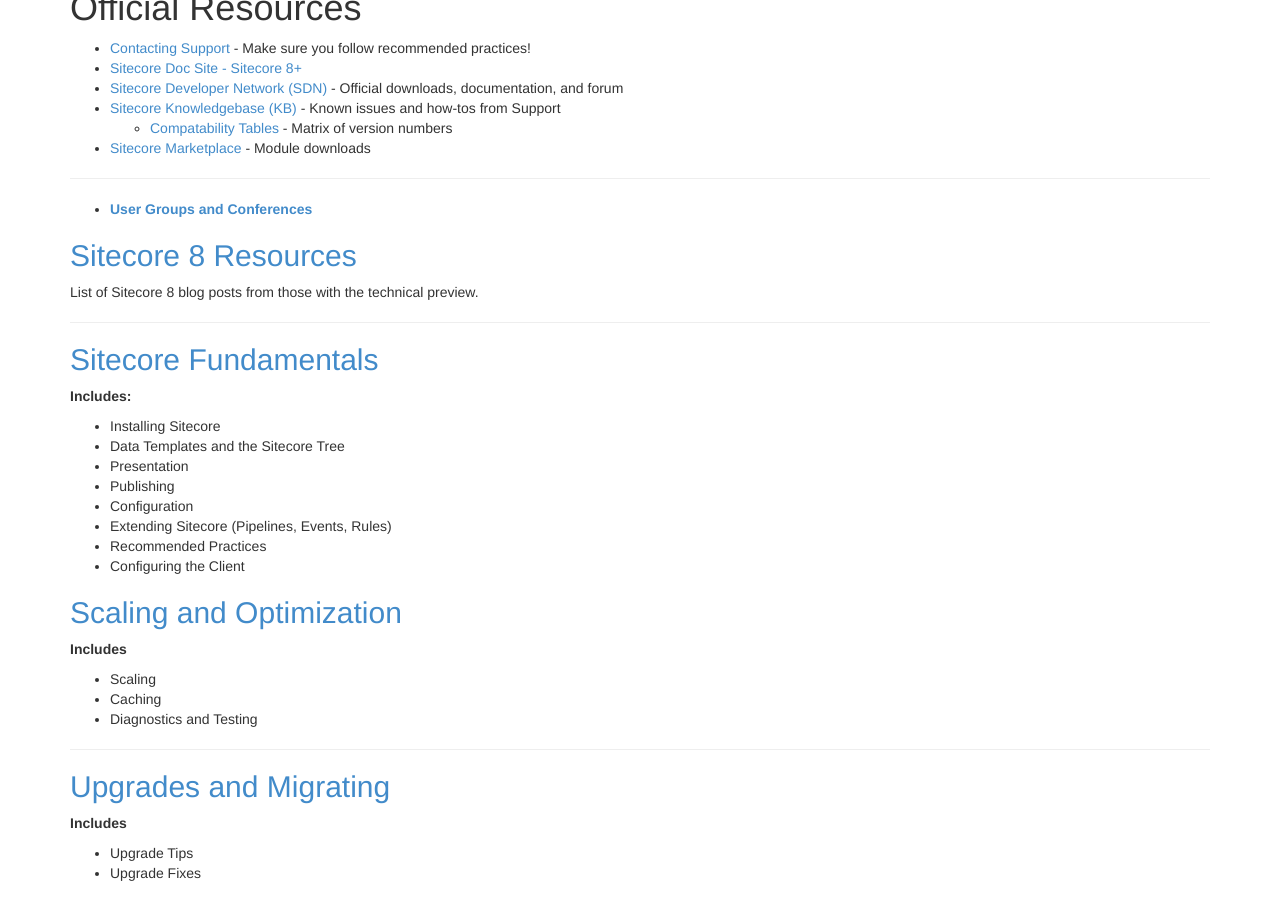
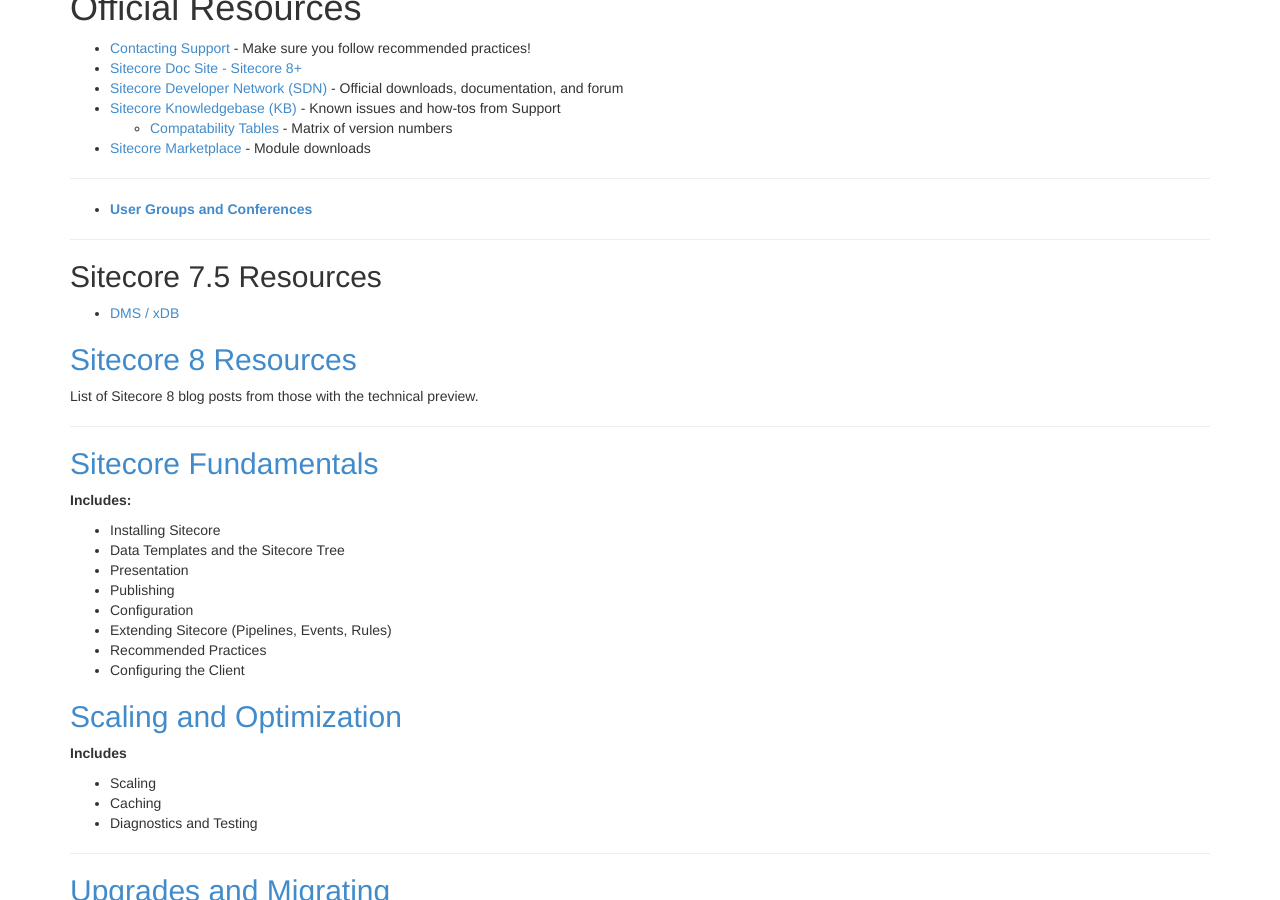
Before and after one commit to Sitecore-Community/docs, a Jekyll site: the page built from index.md, in a window 1280 px wide and 900 px high, scrolled down 532 px. Built offline with Jekyll 4.4.1, drawn with Linux system fonts in a browser that asks for light colours; nearby versions of some CDN libraries; the list of posts is cut into pages by our own code.

Commit message:
Update index.md

```diff
--- a/index.md
+++ b/index.md
@@ -23,8 +23,12 @@
 
 * **[User Groups and Conferences](/docs/documentation/User Groups/index.html)**
 
+--------------------------------------
+
+## Sitecore 7.5 Resources
+* [DMS / xDB](/docs/documentation/DMS/index.html)
+
 ## [Sitecore 8 Resources](/docs/documentation/Sitecore 8/index.html)
-
 List of Sitecore 8 blog posts from those with the technical preview.
 
 ---------------------------------------
```
Also changed, not shown: other parts of index.md (+0 -4 lines).
